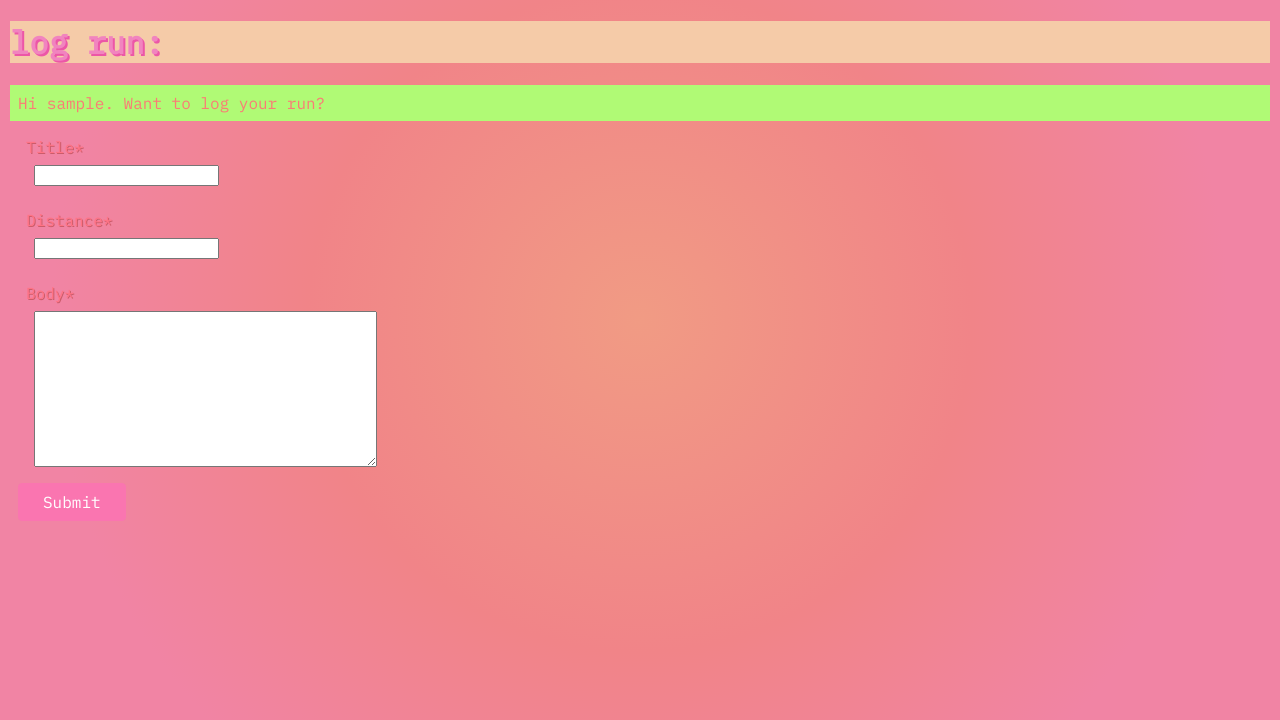
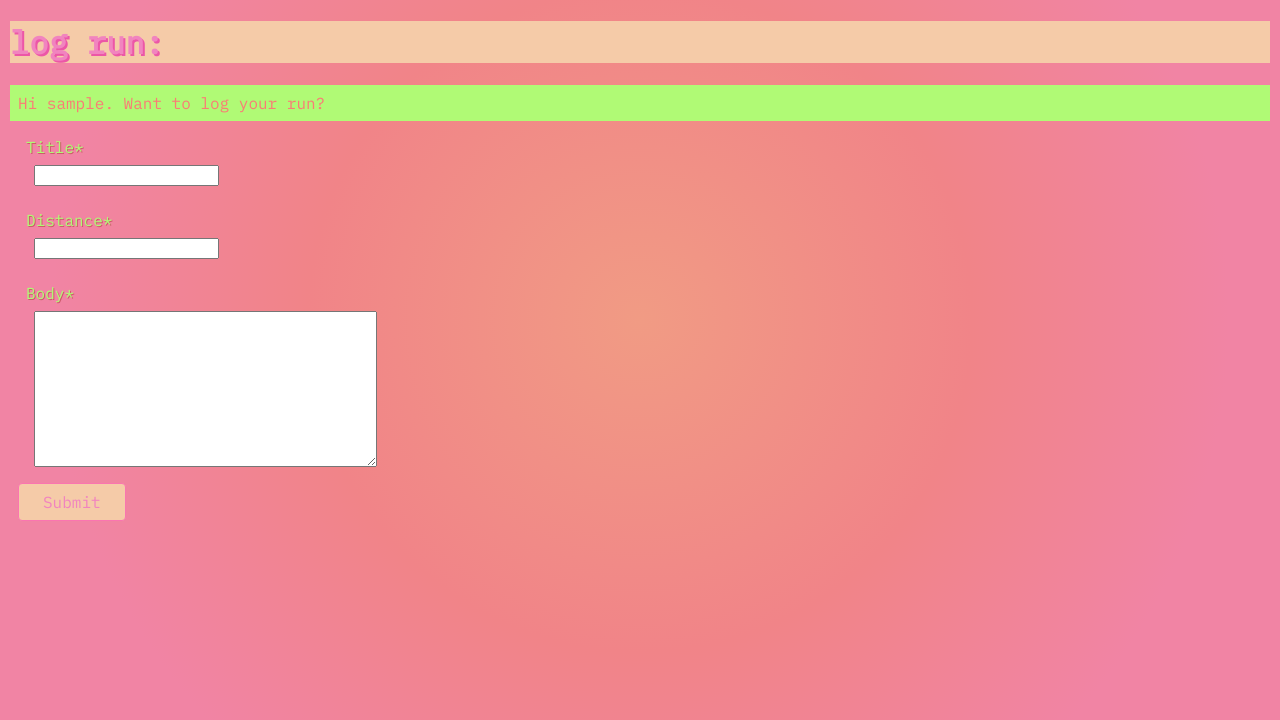
Before and after one commit to raphaelavergud/django_blog, a Django app: page /add_run/ in a window 1280 px wide. Shown: the part 80-800 px from the top of the page. Run offline with Django 3.2, Linux system fonts and the light colour scheme; the visitor is signed in with stand-in values (Sample User, id 1); some libraries are stand-ins or nearby versions.

Commit message:
fixed the password hashing for the deployed version

```diff
--- a/django_blog/blog/models.py
+++ b/django_blog/blog/models.py
@@ -46,7 +46,7 @@ class CustomAccountManager(BaseUserManager):
 
         email = self.normalize_email(email)
         user = self.model(email=email, username=username, first_name=first_name, **other_fields)
-        user.set_password(sha256(password))
+        user.set_password(sha256(password.encode('utf-8')).hexdigest())
         user.save()
         return user
 
--- a/django_blog/blog/static/blog/styles/base.css
+++ b/django_blog/blog/static/blog/styles/base.css
@@ -68,6 +68,10 @@ div.special {
     background: radial-gradient(circle, rgba(191,241,132,1) 0%, rgba(137,241,132,1) 27%, rgba(132,241,209,1) 88%);
 }
 
+label.requiredField {
+    color: #B0FA75;
+}
+
 a {
     color: inherit;
     font-style: italic;
@@ -88,9 +92,9 @@ button,
     cursor: pointer;
     font: inherit;
     padding: 0.5rem 1.5rem;
-    background-color: #fa75b0;
+    background-color: #F5CBA8;
     border: 1px solid #fa75b0;
-    color: white;
+    color: #F184BF;
     border-radius: 4px;
     text-decoration: none;
 }
--- a/django_blog/blog/templates/blog/add_post.html
+++ b/django_blog/blog/templates/blog/add_post.html
@@ -11,7 +11,7 @@
 
         <!--Add new blog post-->
         <p>Hi {{user.username}}. Want to add a blog post?</p>
-        <div class="container py-5">
+        <div class="container-py-5">
             <form method="POST">
                 {% csrf_token %}
                 {{ addpost_form|crispy }}
--- a/django_blog/blog/templates/blog/add_run.html
+++ b/django_blog/blog/templates/blog/add_run.html
@@ -11,7 +11,7 @@
 
         <!--log your run-->
         <p>Hi {{user.username}}. Want to log your run?</p>
-        <div class="container py-5">
+        <div class="container-py-5">
             <form method="POST">
                 {% csrf_token %}
                 {{ addrun_form|crispy }}
```
